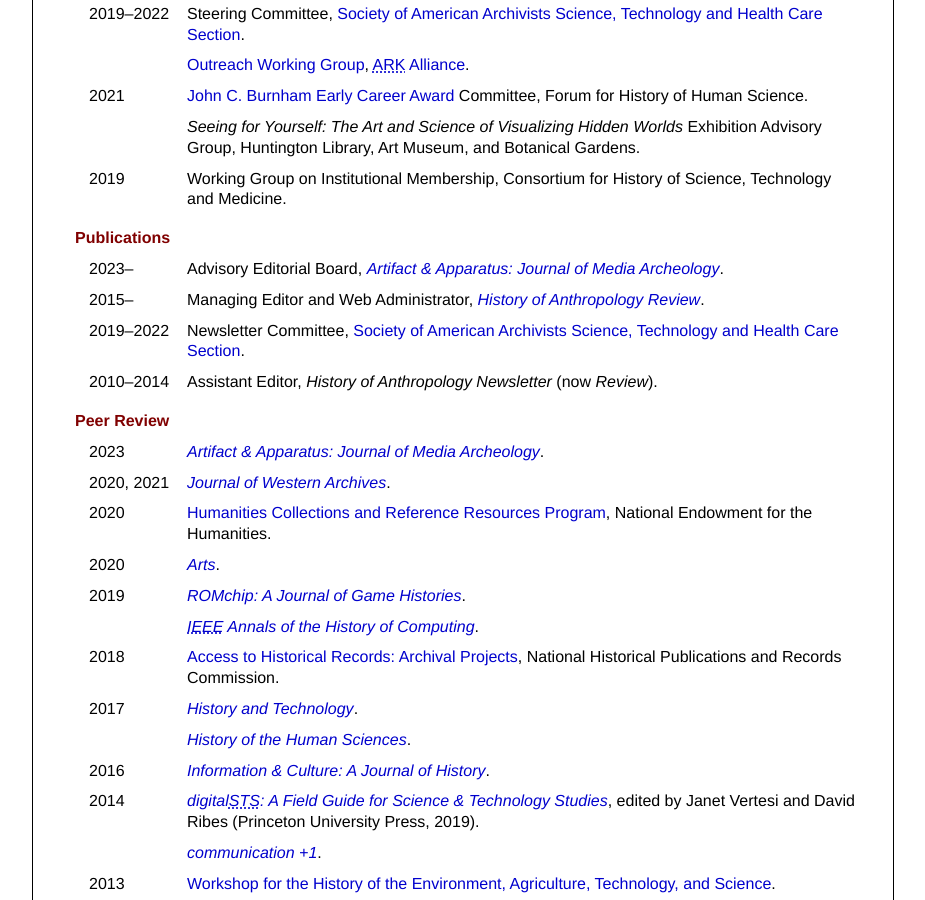
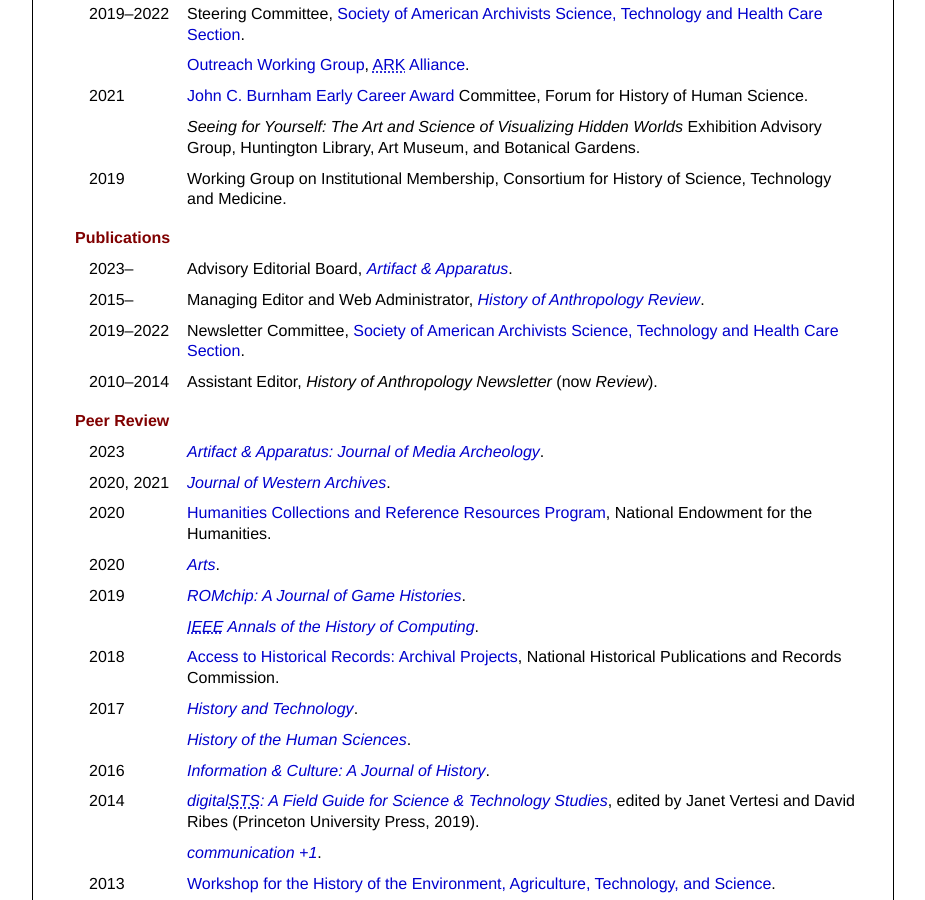
Before and after one commit to collopy/collopy.github.io, a Jekyll site: the page built from cv.html, in a window 1280 px wide and 900 px high, scrolled down 9622 px. Shown: the whole window, without its empty margins (177-1102 px from the left). Built offline with Jekyll 4.4.1, drawn with Linux system fonts in a browser that asks for light colours.

Commit message:
Removed digital-humanities tag

```diff
--- a/cv.html
+++ b/cv.html
@@ -2117,7 +2117,7 @@
 						2023–
 					</td>
 					<td>
-						Advisory Editorial Board, <cite><a href="http://www.artifactapparatus.com/">Artifact &amp; Apparatus: Journal of Media Archeology</a></cite>.
+						Advisory Editorial Board, <cite><a href="http://www.artifactapparatus.com/">Artifact &amp; Apparatus</a></cite>.
 					</td>
 				</tr>
 				<tr>
--- a/writing/_posts/2014-02-01-topic-modeling.html
+++ b/writing/_posts/2014-02-01-topic-modeling.html
@@ -2,7 +2,7 @@
 layout: post
 title: "Topic Modeling"
 medium: text
-tags: computing digital-humanities technology media
+tags: computing technology media
 ---
 
 <p>
```
Also changed, not shown: 2 other files.
